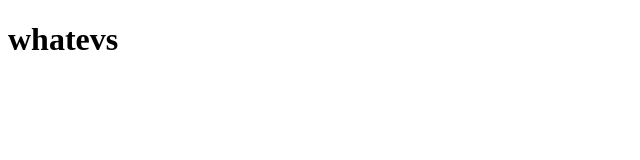
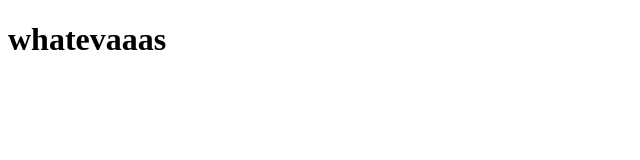
Before and after one commit to hedibhs/cit-one, a plain HTML site: page index.html in a window 1280 px wide. Shown: the full height of the page, 0-640 px from the left. Drawn offline with Linux system fonts and the light colour scheme.

Commit message:
modified h1

```diff
--- a/index.html
+++ b/index.html
@@ -6,6 +6,6 @@
 
   </head>
   <body>
-<h1>whatevs</h1>
+<h1>whatevaaas</h1>
   </body>
 </html>
```
